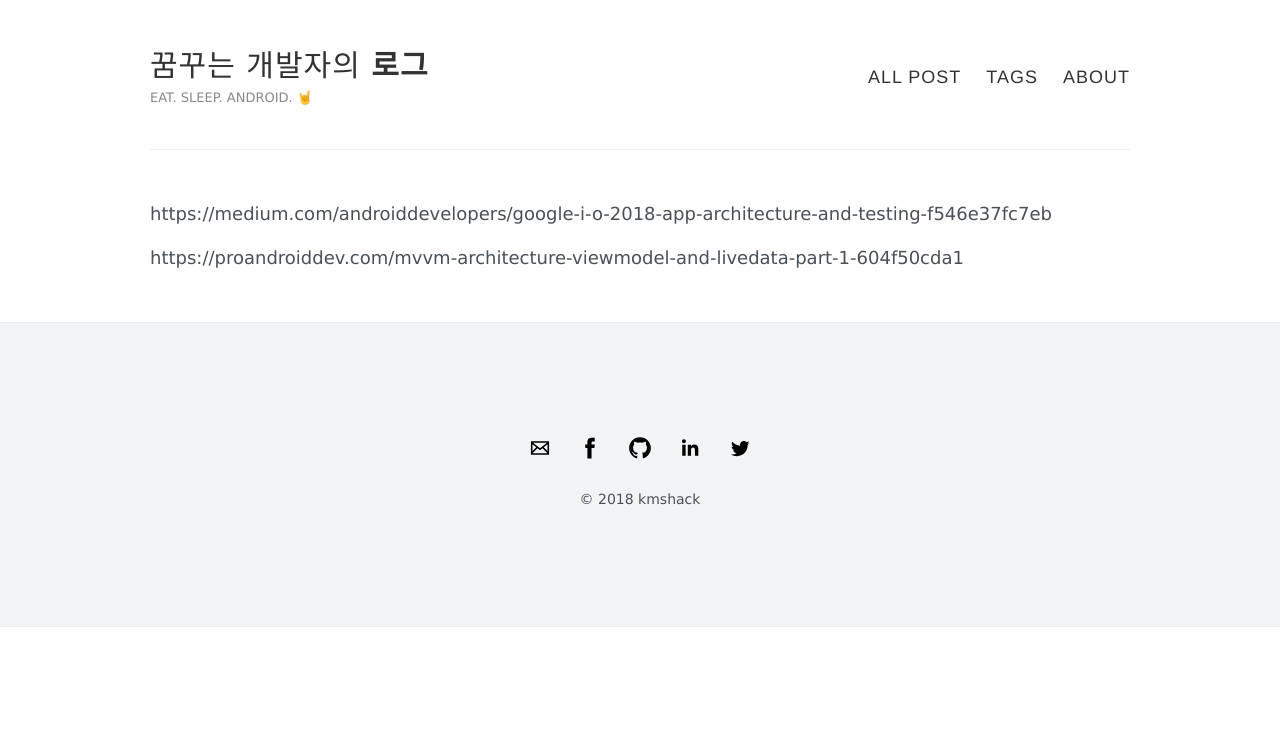
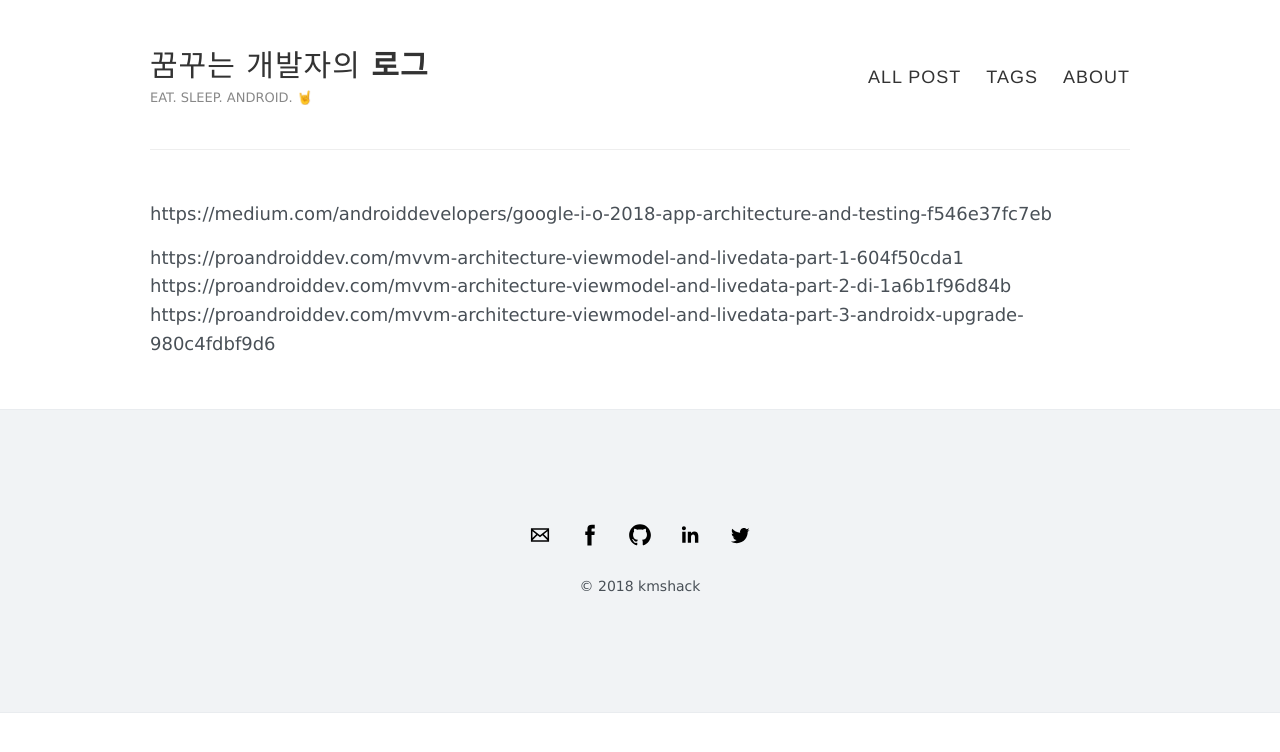
Before and after one commit to kmshack/blog.kmshack.kr, a Jekyll site: the page built from watingList.md, in a window 1280 px wide. Shown: the top 752 px of the page. Built offline with Jekyll 4.4.1, drawn with Linux system fonts in a browser that asks for light colours; our own code applies the rules of GitHub Pages for plain Markdown files; part of the change alters nothing that is shown.

Commit message:
Update watingList.md

```diff
--- a/watingList.md
+++ b/watingList.md
@@ -1,3 +1,5 @@
 https://medium.com/androiddevelopers/google-i-o-2018-app-architecture-and-testing-f546e37fc7eb
 
 https://proandroiddev.com/mvvm-architecture-viewmodel-and-livedata-part-1-604f50cda1
+https://proandroiddev.com/mvvm-architecture-viewmodel-and-livedata-part-2-di-1a6b1f96d84b
+https://proandroiddev.com/mvvm-architecture-viewmodel-and-livedata-part-3-androidx-upgrade-980c4fdbf9d6
```
